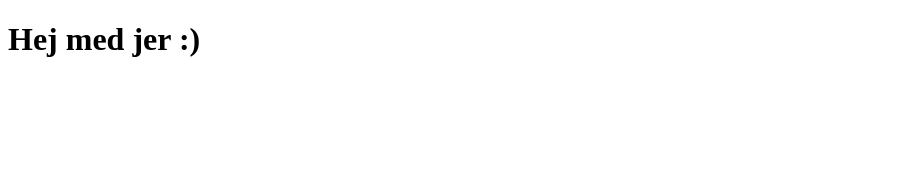
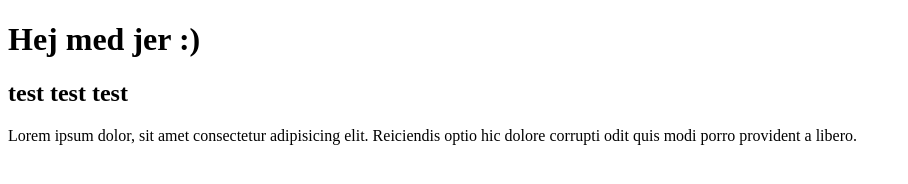
Before and after one commit to et1ellerandetHund1/et1ellerandetHund1.github.io, a plain HTML site: page index.html in a window 1280 px wide. Shown: the whole page, without its empty margins (0-908 px from the left). Drawn offline with Linux system fonts and the light colour scheme.

Commit message:
Lorem test

```diff
--- a/index.html
+++ b/index.html
@@ -12,5 +12,8 @@
       <a-plane position="0 0 -4" rotation="-90 0 0" width="4" height="4" color="#7BC8A4"></a-plane>
       <a-sky color="#ECECEC"></a-sky>
     </a-scene>
+
+    <h2>test test test</h2>
+    <p>Lorem ipsum dolor, sit amet consectetur adipisicing elit. Reiciendis optio hic dolore corrupti odit quis modi porro provident a libero.</p>
   </body>
 </html>
```
